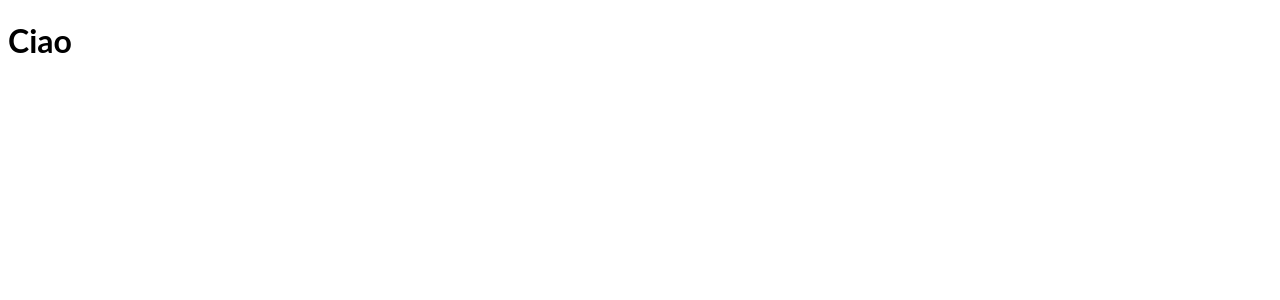
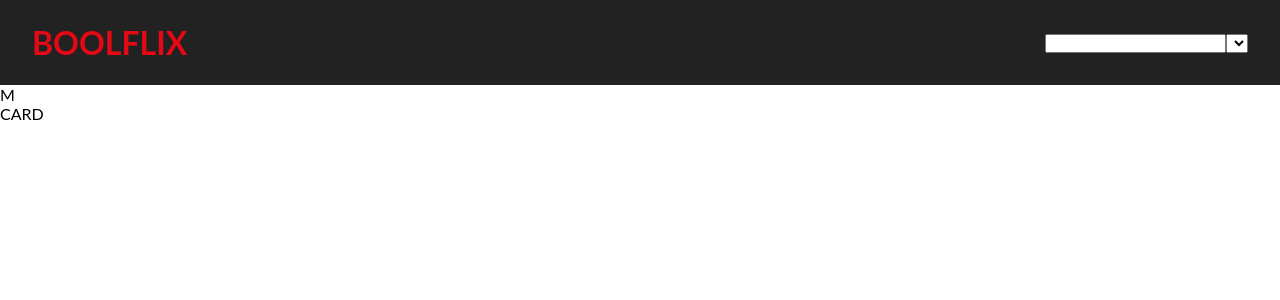
Before and after one commit to LucaFabbozzo/vite-boolflix, a Vue app: page / in a window 1280 px wide. Shown: the top 300 px of the page. Built offline with nearby package versions, Linux system fonts and the light colour scheme; a small style sheet from the web is missing.

Commit message:
[add] first project structure

```diff
--- a/src/App.vue
+++ b/src/App.vue
@@ -1,11 +1,19 @@
   <script>
+import AppHeader from './components/AppHeader.vue';
+import AppMain from './components/AppMain.vue';
+import AppCard from './components/AppCard.vue';
   export default {
-    name: 'App'
+  name: 'App',
+  components: {AppHeader, AppMain, AppCard}
   }
   </script>
 
 <template>
-  <h1>Ciao</h1>
+    <AppHeader />
+    <main>
+      <AppMain />
+      <AppCard />
+    </main>
 </template>
 
 
--- /dev/null
+++ b/src/components/AppCard.vue
@@ -0,0 +1,14 @@
+  <script>
+  export default {
+   name: 'AppCard'
+  }
+  </script>
+
+<template>
+  <p>CARD</p>
+</template>
+
+
+<style lang="scss" scoped>
+
+</style>
--- /dev/null
+++ b/src/components/AppHeader.vue
@@ -0,0 +1,41 @@
+  <script>
+  export default {
+    name: 'AppHeader'
+  }
+  </script>
+
+<template>
+  <header>
+    <div class="container">
+    <div class="logo">
+      <h1>BOOLFLIX</h1>
+    </div>
+    <nav class="search">
+      <input type="text">
+      <select name="" id="">
+        <option value=""></option>
+        <option value=""></option>
+        <option value=""></option>
+      </select>
+    </nav>
+    </div>
+  </header>
+</template>
+
+
+<style lang="scss" scoped>
+  @use '../styles/partials/vars' as *;
+  header {
+    background-color: $secondary-color;
+    height: 85px;
+  }
+  .container {
+    height: 100%;
+    display: flex;
+    justify-content: space-between;
+    align-items: center;
+  }
+  h1 {
+    color: $tertiary-color;
+  }
+</style>
--- /dev/null
+++ b/src/components/AppMain.vue
@@ -0,0 +1,14 @@
+  <script>
+  export default {
+   name: 'AppMain'
+  }
+  </script>
+
+<template>
+  <p>M</p>
+</template>
+
+
+<style lang="scss" scoped>
+
+</style>
--- a/src/styles/general.scss
+++ b/src/styles/general.scss
@@ -3,7 +3,20 @@
 @import 'node_modules/@fontsource/scss/index.css';
 
 
+* {
+  margin: 0;
+  padding: 0;
+  box-sizing: border-box;
+}
+
 body {
   font-family: "Lato",
     sans-serif;
 }
+
+
+.container {
+  width: 95%;
+  min-width: 600px;
+  margin: 0 auto;
+}
--- a/src/styles/partials/_vars.scss
+++ b/src/styles/partials/_vars.scss
@@ -0,0 +1,3 @@
+$primary-color: #000000;
+$secondary-color: #222222;
+$tertiary-color: #E50815;
```
Also changed, not shown: src/data/store.js (added).
